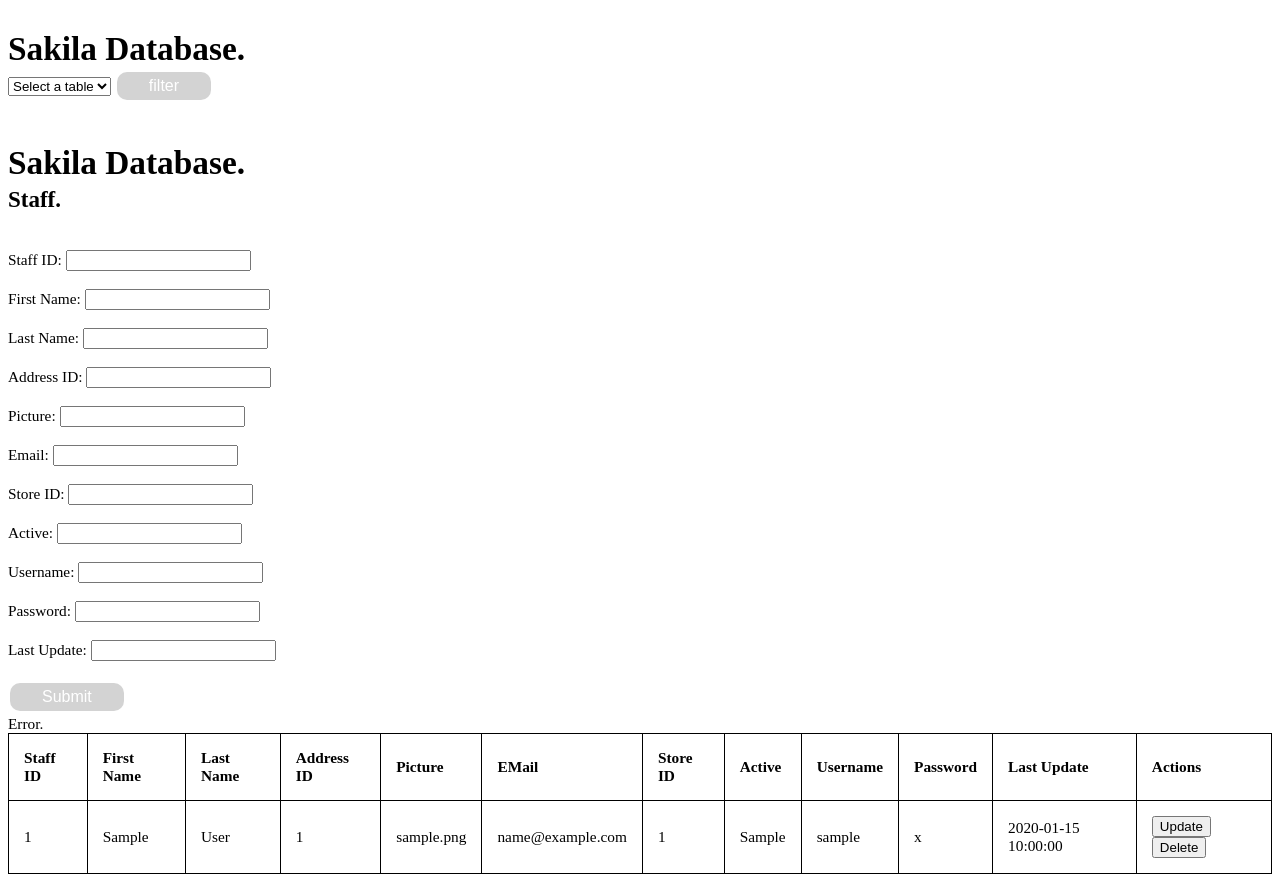
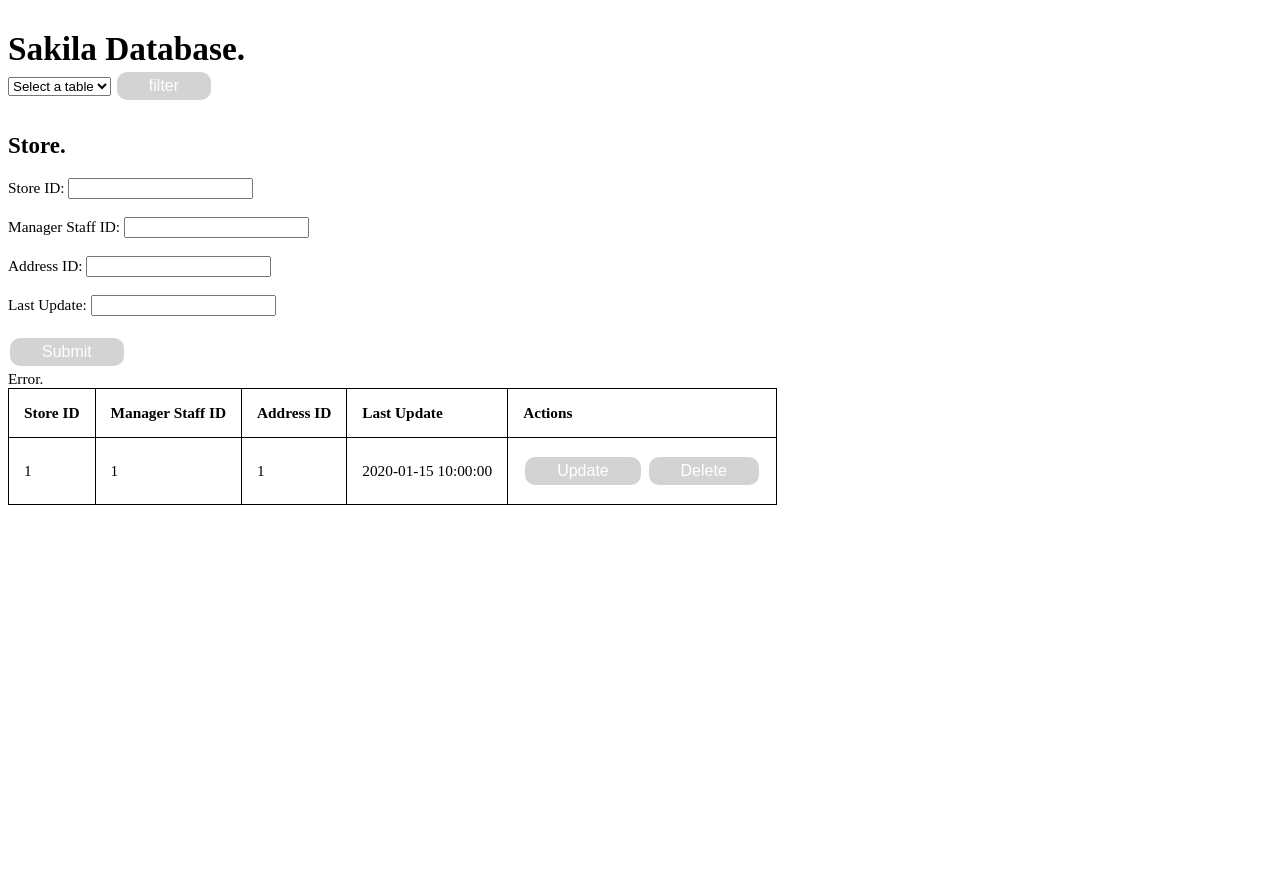
Before and after one commit to miaazhar/database, a PHP site: page /storeInsert.php in a window 1280 px wide. After the commit the page ends 505 px from the top, so only its background shows below. Run offline with PHP 8.4, Linux system fonts and the light colour scheme; tables that the repository leaves empty or names only in its code hold one stand-in row (values such as "Sample post").

Commit message:
Add files via upload

```diff
--- a/storeInsert.php
+++ b/storeInsert.php
@@ -1,6 +1,6 @@
 <?php
     include 'dbh.sakila.php'; //php connection
-    include 'index.php'
+    include 'index.php';
 ?>
 
 <!DOCTYPE html>
@@ -11,39 +11,28 @@
     <link rel="stylesheet" href="style1.css">
 </head>
 <body>
-    <br><h1>
-        Sakila Database.
-    </h1><br>
-    <br><h2>
-    Staff.
-    </h2><br>
-    <!-- FORM -->
-    <form method="post" id="form1">
-        Staff ID: <input type="text" name="staffid"/><br><br>
-        First Name: <input type="text" name="fname" /><br><br>
-        Last Name: <input type="text" name="lname"/><br><br>
-        Address ID: <input type="text" name="address" /><br><br>
-        Picture: <input type="text" name="pic" /><br><br>
-        Email: <input type="text" name="email"/><br><br>
-        Store ID: <input type="text" name="storeid" /><br><br>
-        Active: <input type="text" name="active" /><br><br>
-        Username: <input type="text" name="un" /><br><br>
-        Password: <input type="text" name="pass" /><br><br>
+    <h2>
+    Store.
+    </h2>
+    <form method="post" id="form1">   <!-- INSERTING FORM, also written here to allow quick multiple inserts -->
+        Store ID: <input type="text" name="storeid"/><br><br>
+        Manager Staff ID: <input type="text" name="manager" /><br><br>
+        Address ID: <input type="text" name="addid"/><br><br>
         Last Update: <input type="text" name="lastupdate"/><br><br>
-        <input type="submit" name="submit" class="button"/> <!-- how tf is this capitalized? -->
-    </form> <!-- END FORM -->
+        <input type="submit" name="submit" class="button"/>
+    </form>
 
     <?php
     //DELETING FUNCTION
     if(isset($_POST['dlt'])=='Delete'){
-        if(isset($_GET['staff_id'])){
-            $staff_id = ($_GET['staff_id']);
+        if(isset($_GET['store_id'])){
+            $store_id = ($_GET['store_id']);
         }
         else{
             echo "<p>Primary key not received.</p>";
         }
 
-        $deleteResult = mysqli_query($conn, "DELETE FROM staff WHERE staff_id= $staff_id");
+        $deleteResult = mysqli_query($conn, "DELETE FROM store WHERE store_id= $store_id");
         if($deleteResult){
             echo "<p>Record deleted!</p>";
         }
@@ -58,19 +47,12 @@
         <?php
     }
     else if(isset($_POST['dateUp'])=='Update'){ //SUBMIT NEW UPDATED RECORD
-            $staffid = isset($_POST['staffid']) ? $_POST['staffid'] : '';   //set all form results into variable
-            $fname = isset($_POST['fname']) ? $_POST['fname'] : '';
-            $lname = isset($_POST['lname']) ? $_POST['lname'] : '';
-            $address = isset($_POST['address']) ? $_POST['address'] : '';
-            $pic = isset($_POST['pic']) ? $_POST['pic'] : '';
-            $email = isset($_POST['email']) ? $_POST['email'] : '';
         $storeid = isset($_POST['storeid']) ? $_POST['storeid'] : '';
-            $active = isset($_POST['active']) ? $_POST['active'] : '';
-            $un = isset($_POST['un']) ? $_POST['un'] : '';
-            $pass = isset($_POST['pass']) ? $_POST['pass'] : '';
-            $lastupdate = isset($_POST['lastupdate']) ? $_POST['lastupdate'] : '';
+        $manager = isset($_POST['manager']) ? $_POST['manager'] : '';
+        $addid = isset($_POST['addid']) ? $_POST['addid'] : '';
+        $lastupdate = date('m/d/Y h:i:s a', time());
 
-            $sqlUpdate = "UPDATE staff SET staff_id='$staffid', first_name='$fname', last_name='$lname', address_id='$address', picture='$pic', email='$email', store_id='$storeid', active='$active', username='$un', password='$pass', last_update='$lastupdate' WHERE staff_id='$staffid'";  //update query
+        $sqlUpdate = "UPDATE store SET store_id='$storeid', manager_staff_id='$manager', address_id='$addid',  last_update='$lastupdate' WHERE store_id='$storeid'";  //update query
 
         if(mysqli_query($conn, $sqlUpdate)){    //run query
             echo "<p>Record is updated!</p>";
@@ -80,20 +62,13 @@
         }
     }
     else if(isset($_POST['submit'])){ //INSERT
-        $staffid = isset($_POST['staffid']) ? $_POST['staffid'] : '';
-        $fname = isset($_POST['fname']) ? $_POST['fname'] : '';
-        $lname = isset($_POST['lname']) ? $_POST['lname'] : '';
-        $address = isset($_POST['address']) ? $_POST['address'] : '';
-        $pic = isset($_POST['pic']) ? $_POST['pic'] : '';
-        $email = isset($_POST['email']) ? $_POST['email'] : '';
         $storeid = isset($_POST['storeid']) ? $_POST['storeid'] : '';
-        $active = isset($_POST['active']) ? $_POST['active'] : '';
-        $un = isset($_POST['un']) ? $_POST['un'] : '';
-        $pass = isset($_POST['pass']) ? $_POST['pass'] : '';
-        $lastupdate = isset($_POST['lastupdate']) ? $_POST['lastupdate'] : '';
+        $manager = isset($_POST['manager']) ? $_POST['manager'] : '';
+        $addid = isset($_POST['addid']) ? $_POST['addid'] : '';
+        $lastupdate = date('m/d/Y h:i:s a', time());
 
-        $sql ="INSERT INTO staff (staff_id, first_name, last_name, address_id, picture, email, store_id, active, username, password, last_update)"
-            ."VALUES ('$staffid','$fname', '$lname', '$address','$pic', '$email', '$storeid', '$active','$un', '$pass', '$lastupdate' )";
+        $sql ="INSERT INTO store (store_id, manager_staff_id, address_id, last_update)"
+            ."VALUES ('$storeid','$manager', '$addid', '$lastupdate' )";
 
         if (mysqli_query($conn, $sql)) {    //run inserting query
             echo "<p>New record has been added successfully !</p>";
@@ -106,47 +81,35 @@
         echo "Error.";
     }
     ?>
-    <!-- PRINT FULL UPDATED TABLE -->
-    <table>
-            <th>Staff ID</th>
-            <th>First Name</th>
-            <th>Last Name</th>
+    <table> <!--PRINTS ENTIRE TABLE AND RECORDS -->
+            <th>Store ID</th>
+            <th>Manager Staff ID</th>
             <th>Address ID</th>
-            <th>Picture</th>
-            <th>EMail</th>
-            <th>Store ID</th>
-            <th>Active</th>
-            <th>Username</th>
-            <th>Password</th>
             <th>Last Update</th>
             <th>Actions</th>
     <?php
-        $sql = "SELECT * FROM staff;";
+        $sql = "SELECT * FROM store;";
         $result = mysqli_query($conn, $sql);
 
         while($row =mysqli_fetch_assoc($result)){
                 echo
-                "<tr><td>".$row['staff_id'].
-                "</td><td>".$row['first_name'].
-                "</td><td>".$row['last_name'].
+                "<tr><td>".$row['store_id'].
+                "</td><td>".$row['manager_staff_id'].
                 "</td><td>".$row['address_id'].
-                "</td><td>".$row['picture'].
-                "</td><td>".$row['email'].
-                "</td><td>".$row['store_id'].
-                "</td><td>".$row['active'].
-                "</td><td>".$row['username'].
-                "</td><td>".$row['password'].
-                "</td><td>".$row['last_update']."</td>";
+                "</td><td>".$row['last_update'].
+                "</td>";
                 ?>
                 <td>
-                <form action="staffInsert.php?staff_id=<?php echo $row['staff_id']; ?> " method="post">
+                <form action="storeInsert.php?store_id=<?php echo $row['store_id']; ?> " method="post">
                     <input type="submit" name="updt" class="act" value="Update">
                     <input type="submit" name="dlt" class="act" value="Delete">
                 </form>
                 </td>
                 <?php
                 echo "</tr>";
-        } ?>
+        }//end while
+
+    ?>
     </table>
 </body>
 </html>
--- a/style1.css
+++ b/style1.css
@@ -51,7 +51,7 @@ th {
 }
 
 
-.button, .submit {
+.button, .submit, .act {
   background-color: #d3d3d3;
   border: none;
   border-radius: 10px;
@@ -65,6 +65,7 @@ th {
   cursor: pointer;
   transition-duration: 0.3s;
 }
+
 
 input[type="submit"].button:hover{
     background-color: #bebebe;
```
Lines whose indentation alone changed are shown as unchanged.
